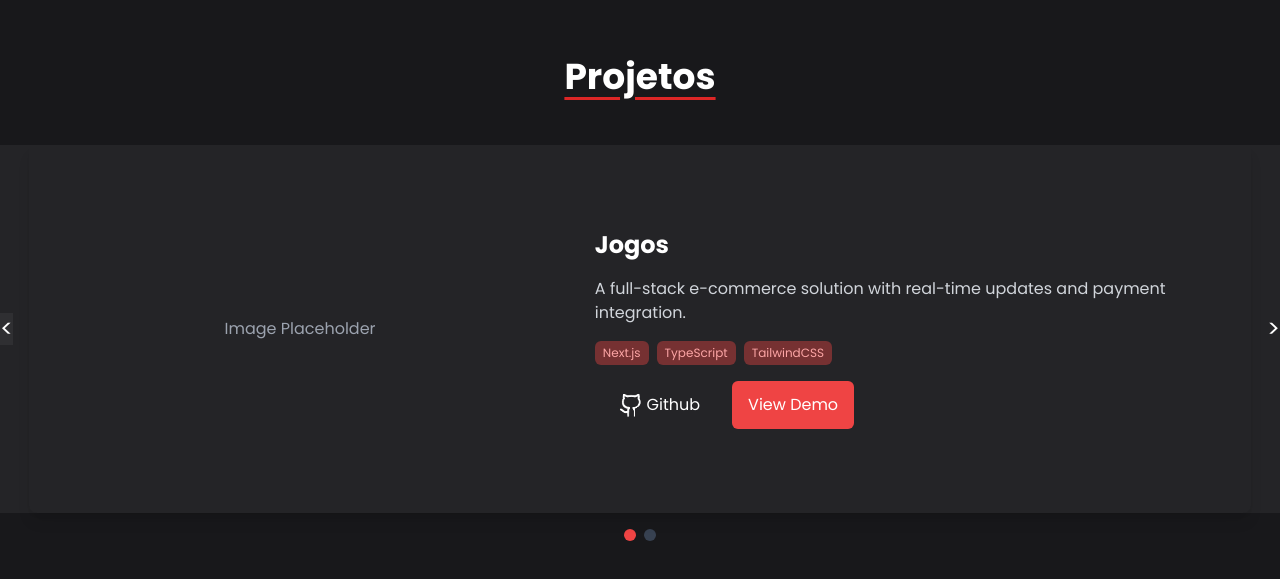
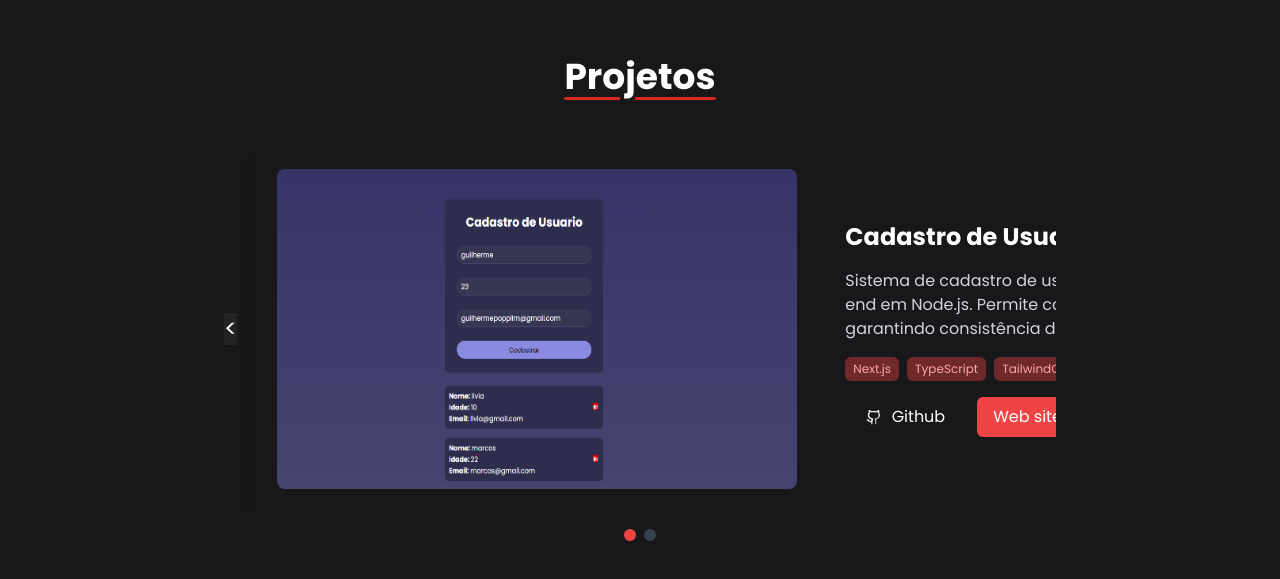
Before and after one commit to Daischi/portfolio, a React (Vite) app: page / in a window 1280 px wide. Shown: the part 2513-3092 px from the top of the page. Built offline with nearby package versions, Linux system fonts and the light colour scheme.

Commit message:
melhorando carrossel da sessão projetos

```diff
--- a/src/Home.jsx
+++ b/src/Home.jsx
@@ -4,12 +4,12 @@ import { Sun, Moon, Github, Linkedin, Phone } from "lucide-react"
 import AOS from "aos"
 import "aos/dist/aos.css"
 import Foto from "./assets/github.png"
-
+import projetoimg from "./assets/projeto.png"
 
 const projects = [
   {
-    title: "Jogos",
-    description: "A full-stack e-commerce solution with real-time updates and payment integration.",
+    title: "Cadastro de Usuarios",
+    description: "Sistema de cadastro de usuários com front-end em React e back-end em Node.js. Permite cadastrar e validar Nome, idade e E-mail, garantindo consistência dos dados.",
     tags: ["Next.js", "TypeScript", "TailwindCSS"],
     codeLink: "#",
     demoLink: "#",
@@ -348,11 +348,14 @@ export default function Home() {
 
 
 
-      <section id="projetos" className=" flex flex-col items-center justify-center 0 text-white overflow-hidden min-h-screen">
+      <section id="projetos" className=" flex flex-col items-center justify-center 0 text-white min-h-screen">
       <span data-aos="fade-up" className="underline underline-offset-8 decoration-red-600">
             <h2 data-aos="fade-right" className="text-4xl font-bold text-white mb-12">Projetos</h2>
           </span>
-      <div className=" bg-white/5 relative flex items-center gap-4">
+
+
+
+      <div className="  relative flex items-center gap-4 overflow-hidden w-[65%]">
         <button
           className="bg-white/5 text-2xl text-white hover:opacity-75 transition"
           onClick={prevSlide}
@@ -360,13 +363,13 @@ export default function Home() {
           &lt;
         </button>
 
-        <div className="flex flex-col md:flex-row  gap-6 items-center p-6 rounded-lg shadow-lg">
+        <div className="flex flex-col md:flex-row  gap-6 items-center p-6 rounded-lg shadow-lg ">
           <div className="w-[520px] h-80 mr-6  flex items-center justify-center text-gray-400 rounded-md">
-            Image Placeholder
+            <img className="h-full rounded-lg w-full" src={projetoimg} alt="" />
           </div>
           <div className="flex flex-col gap-4">
             <h3 className="text-2xl font-bold">{projects[currentIndex].title}</h3>
-            <p className="text-gray-300">{projects[currentIndex].description}</p>
+            <p className="text-gray-300 w-[550px]"> {projects[currentIndex].description}</p>
             <div className="flex gap-2">
               {projects[currentIndex].tags.map((tag) => (
                 <span
@@ -380,16 +383,16 @@ export default function Home() {
             <div className="flex gap-4">
               <a
                 href={projects[currentIndex].codeLink}
-                className="hover:bg-slate-500 text-white px-4 py-2 rounded-md hover:opacity-75 transition duration-500 hover:scale-105"
+                className="hover:bg-white/5 hover:text-red-500 text-white px-4 py-2 rounded-md transition duration-500 hover:scale-105"
               >
-                <div className="flex justify-center items-center"> <img className="h-8" src={Foto} alt="Logo git hub" />  Github</div>
+                <div className="flex justify-center items-center gap-2"> <img className="h-5" src={Foto} alt="Logo git hub" />  Github</div>
 
               </a>
               <a
                 href={projects[currentIndex].demoLink}
                 className="flex items-center bg-red-500 text-white px-4 py-2 rounded-md hover:opacity-75 transition duration-500 hover:scale-105"
               >
-                View Demo
+                Web site
               </a>
             </div>
           </div>
```
Also changed, not shown: src/assets/projeto.png (added).
